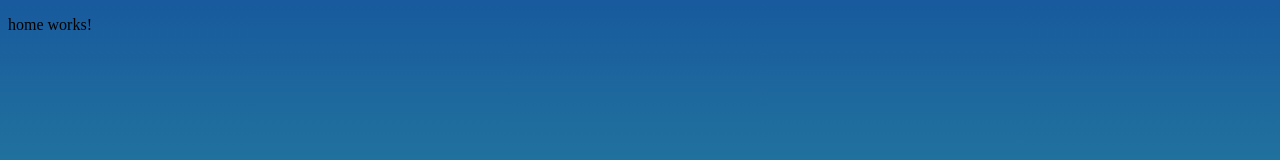
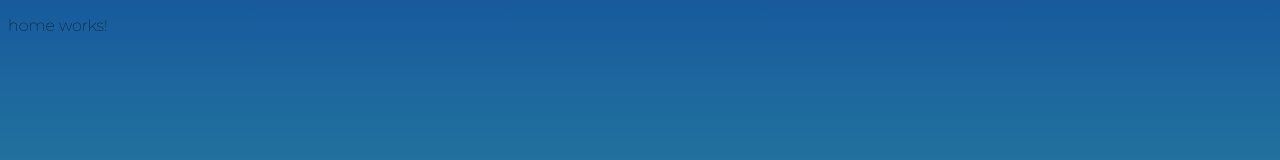
Before and after one commit to athon44/athon-frontend, an Angular app: page /home in a window 1280 px wide. Shown: the top 160 px of the page. Built offline with nearby package versions, Linux system fonts and the light colour scheme.

Commit message:
feat: adiciona fonte padrão e faz correções de nomes de variáveis

```diff
--- a/src/app/components/layout/input/input.component.scss
+++ b/src/app/components/layout/input/input.component.scss
@@ -3,10 +3,14 @@
 input {
     height: 115px;
     font-size: 35px;
-    color: $primary-color;
-    border: 1px solid $primary-color;
+    color: $white-color;
+    border: 1px solid $white-color;
     border-radius: 70px;
     padding: 0 55px;
     background-color: transparent;
     outline: none;
 }
+
+::placeholder {
+    color: $white-color;
+}
--- a/src/app/components/layout/input/input.component.ts
+++ b/src/app/components/layout/input/input.component.ts
@@ -7,9 +7,9 @@ import { Component, OnInit, Input } from '@angular/core';
 })
 export class InputComponent implements OnInit {
 
-  @Input() name: string = 'Default';
-  @Input() placeholder: string = 'Default';
-  @Input() type: string = 'text';
+  @Input() name = '';
+  @Input() placeholder = 'Enter a text';
+  @Input() type = 'text';
 
   constructor() { }
 
--- a/src/index.html
+++ b/src/index.html
@@ -6,6 +6,7 @@
   <base href="/">
   <meta name="viewport" content="width=device-width, initial-scale=1">
   <link rel="icon" type="image/x-icon" href="favicon.ico">
+  <link href="https://fonts.googleapis.com/css?family=Montserrat:100&display=swap" rel="stylesheet">
 </head>
 <body>
   <app-root></app-root>
--- a/src/styles.scss
+++ b/src/styles.scss
@@ -1,4 +1,8 @@
 @import 'src/styles/global/colors';
+
+* {
+    font-family: 'Montserrat', sans-serif;
+}
 
 html {
     margin: 0;
--- a/src/styles/global/_colors.scss
+++ b/src/styles/global/_colors.scss
@@ -1,3 +1,3 @@
-$primary_color: #FFFFFF;
-$background_up_color: #185A9D;
-$background_down_color: #43CEA2;
+$white-color: #FFFFFF;
+$background-up-color: #185A9D;
+$background-down-color: #43CEA2;
```
